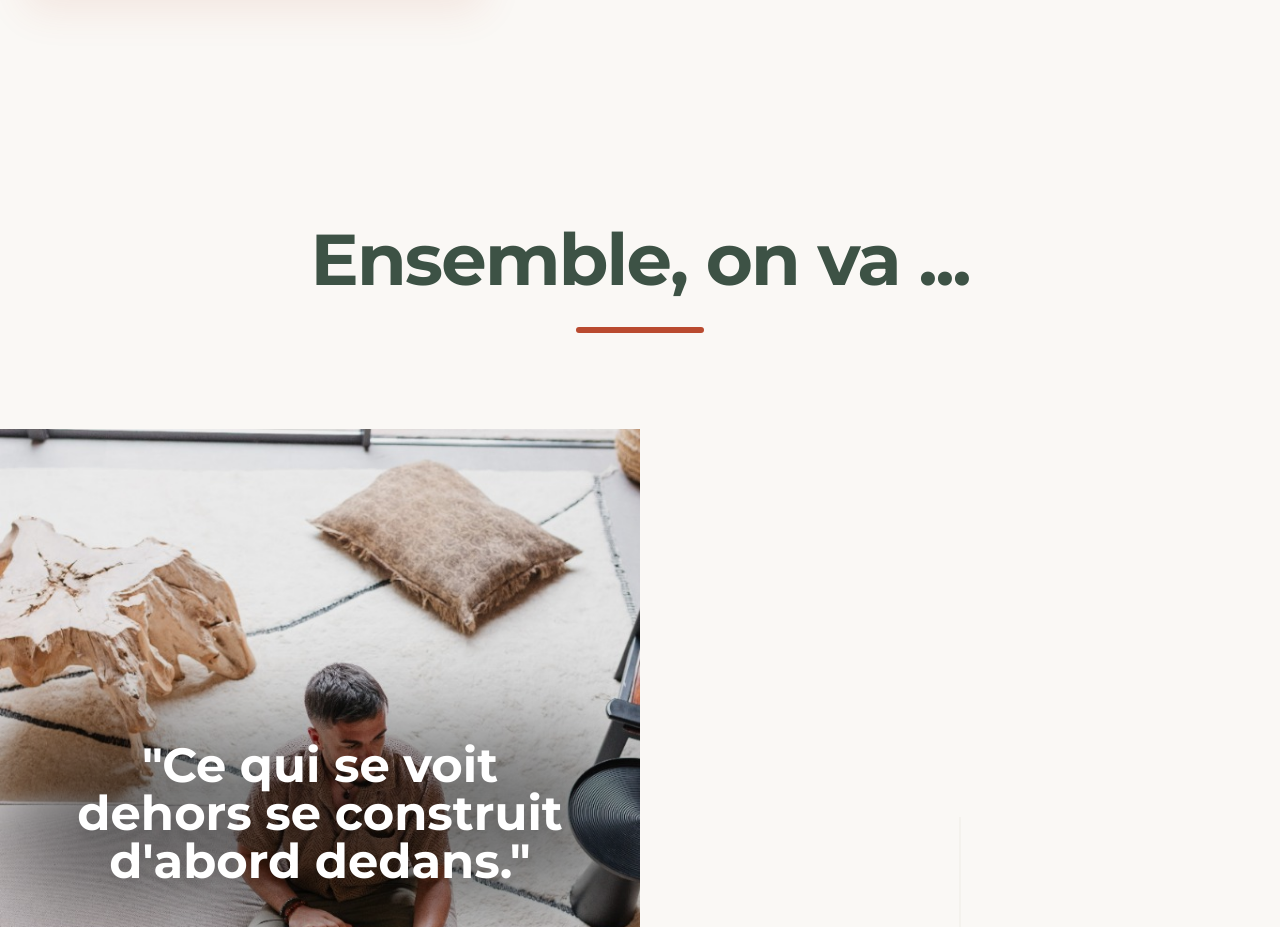
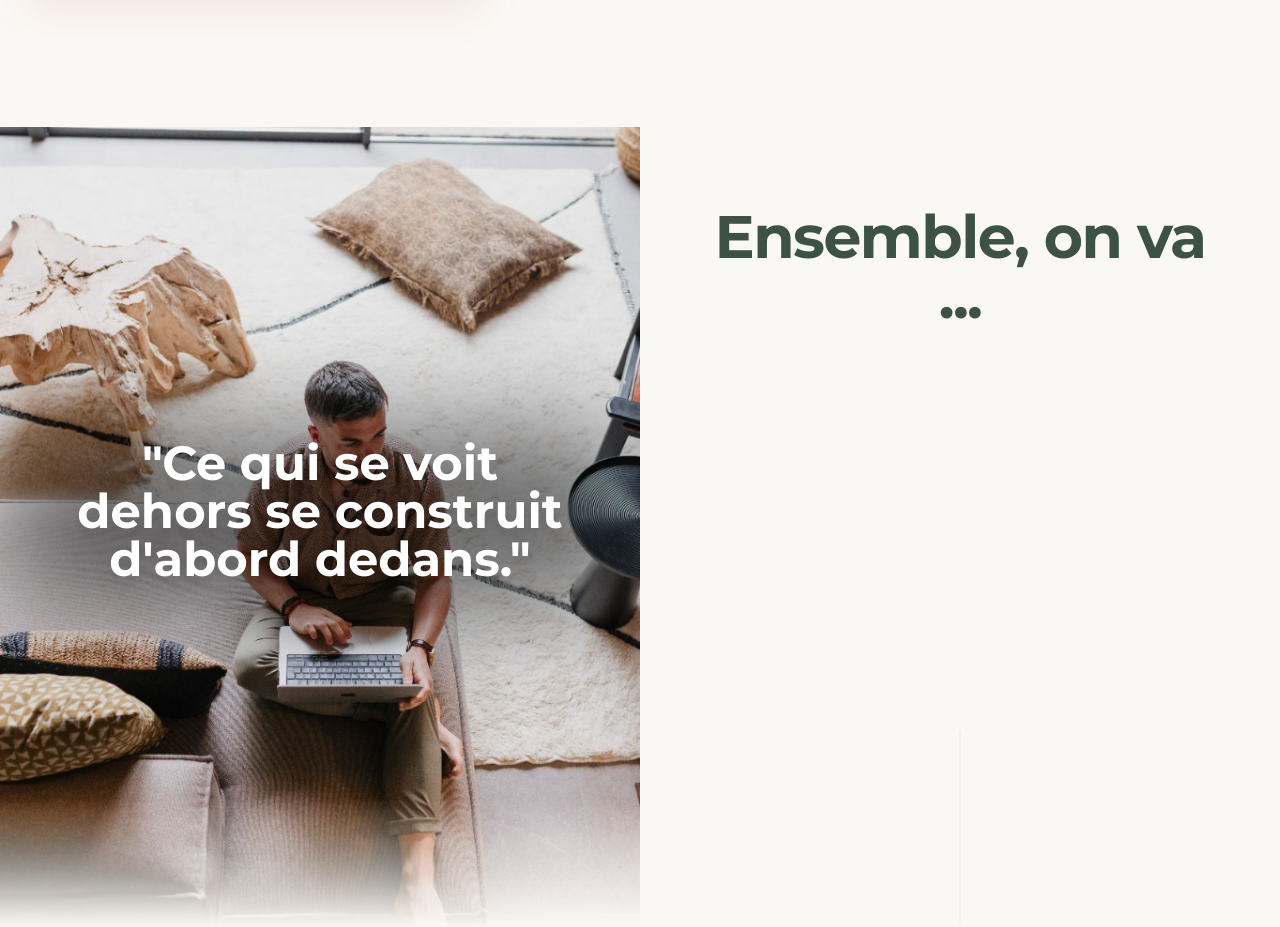
Before and after one commit to BenjaminOhana/Site-Benjamin, a React (Vite) app: page / in a window 1280 px wide. Shown: the part 2990-3917 px from the top of the page. Built offline with nearby package versions, Linux system fonts and the light colour scheme.

Commit message:
Refactor: Move transition text to Method section and remove underline

```diff
--- a/src/App.jsx
+++ b/src/App.jsx
@@ -3,7 +3,6 @@ import Header from './components/Header';
 import Hero from './components/Hero';
 import PainPoints from './components/PainPoints';
 import Story from './components/Story';
-import Transition from './components/Transition';
 import Method from './components/Method';
 import Testimonials from './components/Testimonials';
 import CTA from './components/CTA';
@@ -27,7 +26,6 @@ function App() {
         <Hero />
         <PainPoints />
         <Story />
-        <Transition />
         <Method />
         <Testimonials />
         <CTA />
--- a/src/components/Method.jsx
+++ b/src/components/Method.jsx
@@ -139,7 +139,11 @@ const Method = () => {
                 </div>
 
                 {/* Right: Editorial Scroll Content */}
-                <div className="w-full md:w-1/2 flex flex-col items-center pt-20 pb-12 px-6 md:px-12 bg-[#FAF8F5]">
+                <div className="w-full md:w-1/2 flex flex-col items-center pt-12 md:pt-20 pb-12 px-6 md:px-12 bg-[#FAF8F5]">
+
+                    <h2 className="text-4xl md:text-6xl font-heading font-bold text-[#3D5245] mb-16 md:mb-24 text-center tracking-tight leading-tight">
+                        Ensemble, on va ...
+                    </h2>
 
                     <div className="method-pillars-container w-full max-w-lg flex flex-col items-center relative">
 
```
